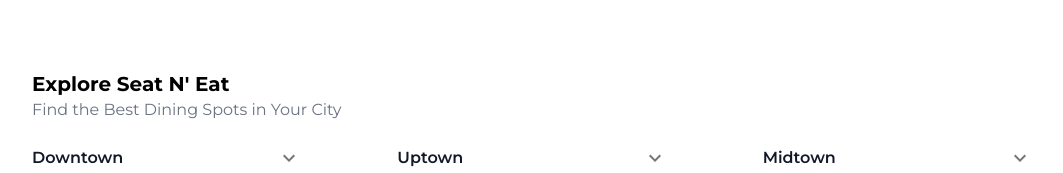
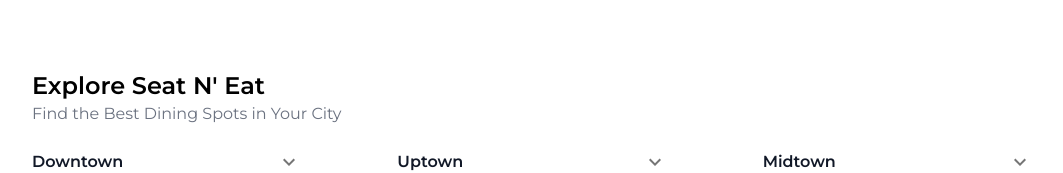
Before and after one commit to jewelldmnt/SeatNEat, a React (Vite) app in the folder frontend/: page /home in a window 1280 px wide. Shown: the part 771-944 px from the top of the page, without its empty margins (108-1171 px from the left). Built offline with nearby package versions, Linux system fonts and the light colour scheme.

Commit message:
fix: removed the Typography element

```diff
--- a/frontend/src/components/Layout/Home/Location.jsx
+++ b/frontend/src/components/Layout/Home/Location.jsx
@@ -175,10 +175,8 @@
 
   return (
     <section className="container py-10 min-h-auto">
-      <h2 variant="h4" gutterBottom className="text-xl font-bold">
-        Explore Seat N' Eat
-      </h2>
-      <span variant="subtitle1" className="text-gray-500">
+      <h2 className="text-2xl font-semibold">Explore Seat N' Eat</h2>
+      <span className="mt-2 text-neutral-500">
         Find the Best Dining Spots in Your City
       </span>
 
```
